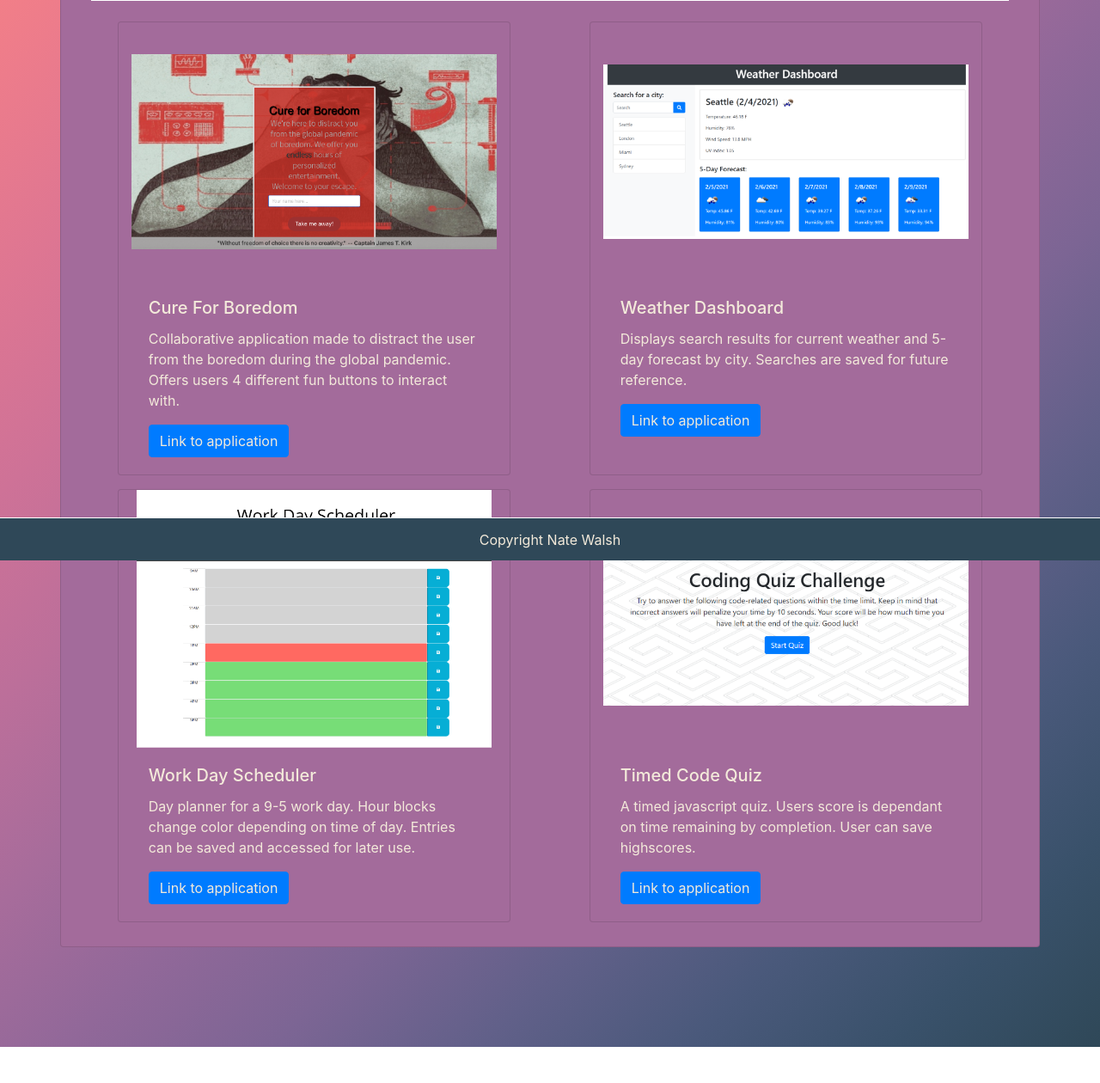
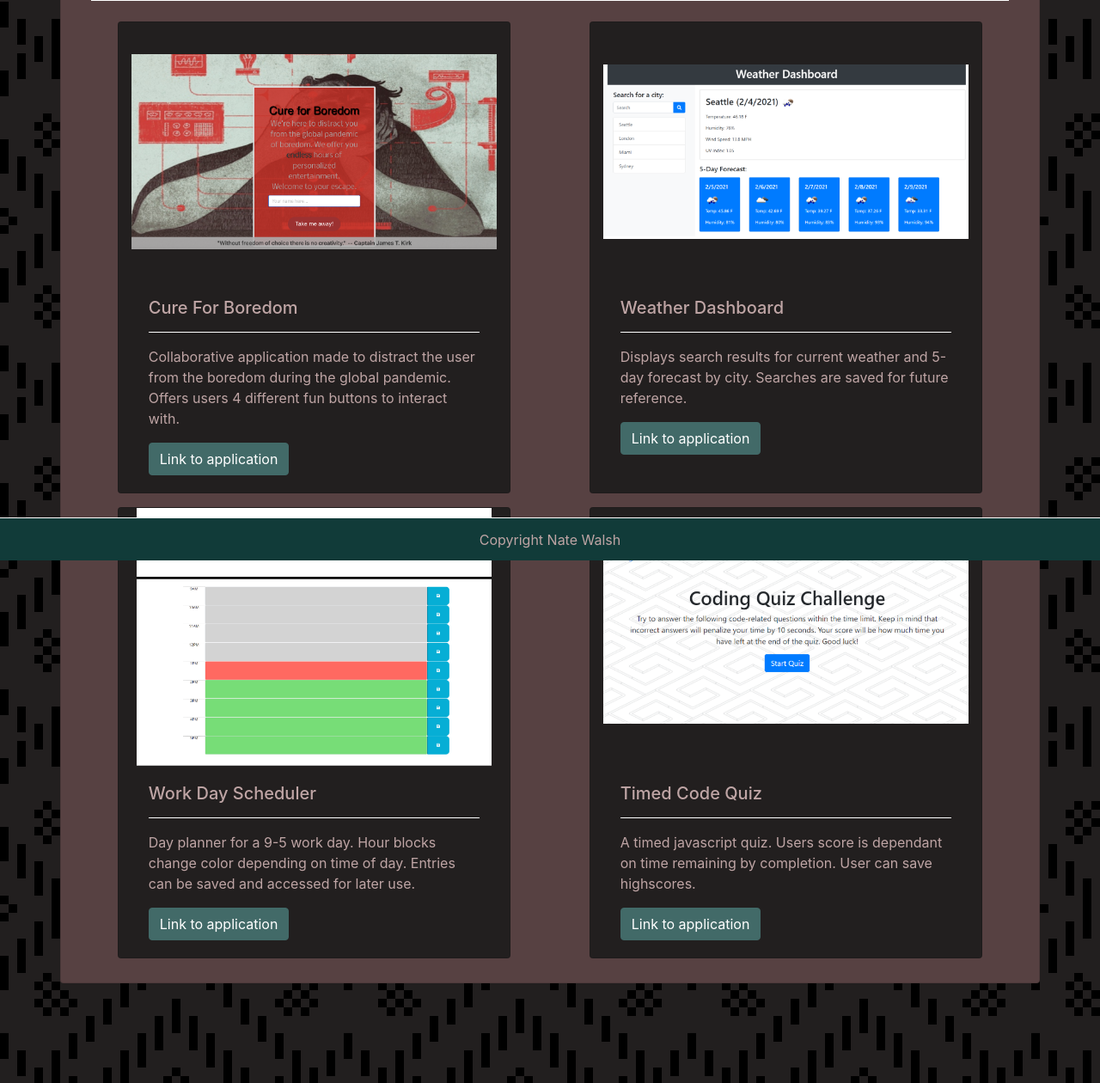
Before and after one commit to NathanJamis/NathanWalsh, a plain HTML site: page portfolio.html in a window 1280 px wide. Shown: the part 148-1408 px from the top of the page at 86% size. Before the commit the page ends 1366 px from the top, so only its background shows below. Drawn offline with nearby package versions, Linux system fonts and the light colour scheme.

Commit message:
Color Palette changes

```diff
--- a/Assets/CSS/style.css
+++ b/Assets/CSS/style.css
@@ -1,7 +1,5 @@
 body {
-    height: 100%;
-    background: linear-gradient(135deg, #f98383, #ed7c8b, #de7692, #ce7297, #bc6f9a, #a76c9b, #916899, #7c6594, #616089, #4a597b, #39516a, #2f4858);
-    background-size: cover;
+    background-repeat: repeat;
 }
 img {
     height: 300px;
@@ -12,32 +10,43 @@ hr.solid {
     border-top: 1px solid white;
 }
 nav {
-    background-color: #F98383;
+    background-color: #113B39;
 }
 .dropdown-menu {
-    background-color: #F98383;
+    background-color: #113B39;
     border: none;
 }
 .dropdown-item:hover {
-    background-color: #F98383;
+    background-color: #113B39;
 }
 a {
-    color: #F3EADA !important;
+    color: #BFA5A5 !important;
 }
 .card {
-    background-color: #A36B9B;
-    color: #F3EADA;
+    background-color: #574142;
+    color: #BFA5A5;
 }
 footer {
-    background-color: #2F4858;
+    background-color: #113B39;
     left: 0;
     bottom: 0;
     width: 100%;
     height: 50px;
     line-height: 50px;
     text-align: center;
-    color: #F3EADA
+    color: #BFA5A5
 }
 .forSpacing {
     padding-bottom: 100px;
 }
+#repos {
+    background-color: #221F1F;
+}
+.btn {
+    color: #ffffff !important;
+    background-color: #426A68 !important;
+    border-color: #426A68 !important;
+}
+.btn:hover {
+    background-color: #113B39 !important;
+}
--- a/portfolio.html
+++ b/portfolio.html
@@ -12,7 +12,7 @@
 
 </head>
 
-<body>
+<body background="Assets\Images\folk-pattern-black.png">
 
   <nav class="navbar sticky-top border-bottom border-white navbar-expand-lg navbar-dark">
     <a class="navbar-brand">Nathan Walsh</a>
@@ -50,36 +50,40 @@
         <h2>Portfolio</h2>
         <hr class="solid">
         <section class="row">
-          <div class="card col-md-5 my-2 mx-auto">
+          <div class="card col-md-5 my-2 mx-auto" id="repos">
             <img src="Assets\Images\PortfolioImages\CureForBoredom.png" class="card-img-top" alt="Cure For Boredom">
             <div class="card-body">
               <h5 class="card-title">Cure For Boredom</h5>
+              <hr class="solid">
               <p class="card-text">Collaborative application made to distract the user from the boredom during the global pandemic. Offers users 4 different fun buttons to interact with.</p>
               <a href="https://github.com/NathanJamis/CureForBoredom" target="_blank" class="btn btn-primary">Link to application</a>
             </div>
           </div>
-          <div class="card col-md-5 my-2 mx-auto">
+          <div class="card col-md-5 my-2 mx-auto" id="repos">
             <img src="Assets\Images\PortfolioImages\WeatherDashboard.png" class="card-img-top" alt="Weather Dashboard">
             <div class="card-body">
               <h5 class="card-title">Weather Dashboard</h5>
+              <hr class="solid">
               <p class="card-text">Displays search results for current weather and 5-day forecast by city. Searches are saved for future reference.</p>
               <a href="https://github.com/NathanJamis/WeatherDashboard" target="_blank" class="btn btn-primary">Link to application</a>
             </div>
           </div>
         </section>
         <section class="row">
-          <div class="card col-md-5 my-2 mx-auto">
+          <div class="card col-md-5 my-2 mx-auto" id="repos">
             <img src="Assets\Images\PortfolioImages\WorkDayScheduler.png" class="card-img-top" alt="Work Day Scheduler">
             <div class="card-body">
               <h5 class="card-title">Work Day Scheduler</h5>
+              <hr class="solid">
               <p class="card-text">Day planner for a 9-5 work day. Hour blocks change color depending on time of day. Entries can be saved and accessed for later use.</p>
               <a href="https://github.com/NathanJamis/WorkDayScheduler" target="_blank" class="btn btn-primary">Link to application</a>
             </div>
           </div>
-          <div class="card col-md-5 my-2 mx-auto">
+          <div class="card col-md-5 my-2 mx-auto" id="repos">
             <img src="Assets\Images\PortfolioImages\CodeQuiz.png" class="card-img-top" alt="Timed Code Quiz">
             <div class="card-body">
               <h5 class="card-title">Timed Code Quiz</h5>
+              <hr class="solid">
               <p class="card-text">A timed javascript quiz. Users score is dependant on time remaining by completion. User can save highscores.</p>
               <a href="https://github.com/NathanJamis/TimedCodeQuiz" target="_blank" class="btn btn-primary">Link to application</a>
             </div>
```
Also changed, not shown: contact.html (+1 -1 lines), index.html (+1 -1 lines), Assets/Images/AboutMeScreen1.png (deleted), Assets/Images/ContactScreen1.png (deleted), Assets/Images/folk-pattern-black.png (added), Assets/Images/space-tile.png (deleted), 1 other file.
